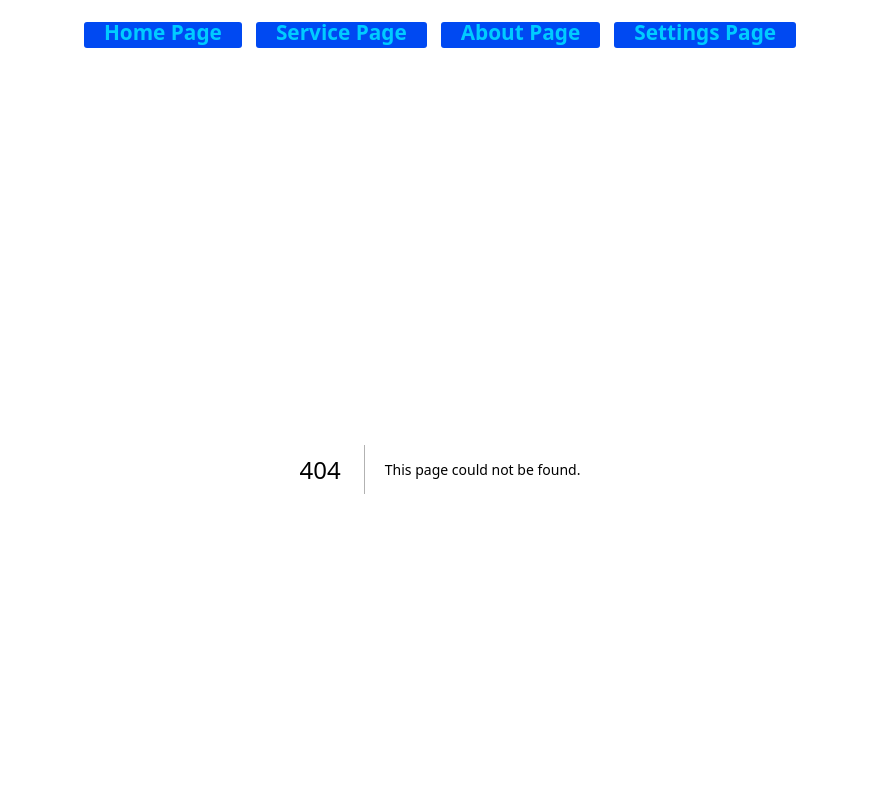
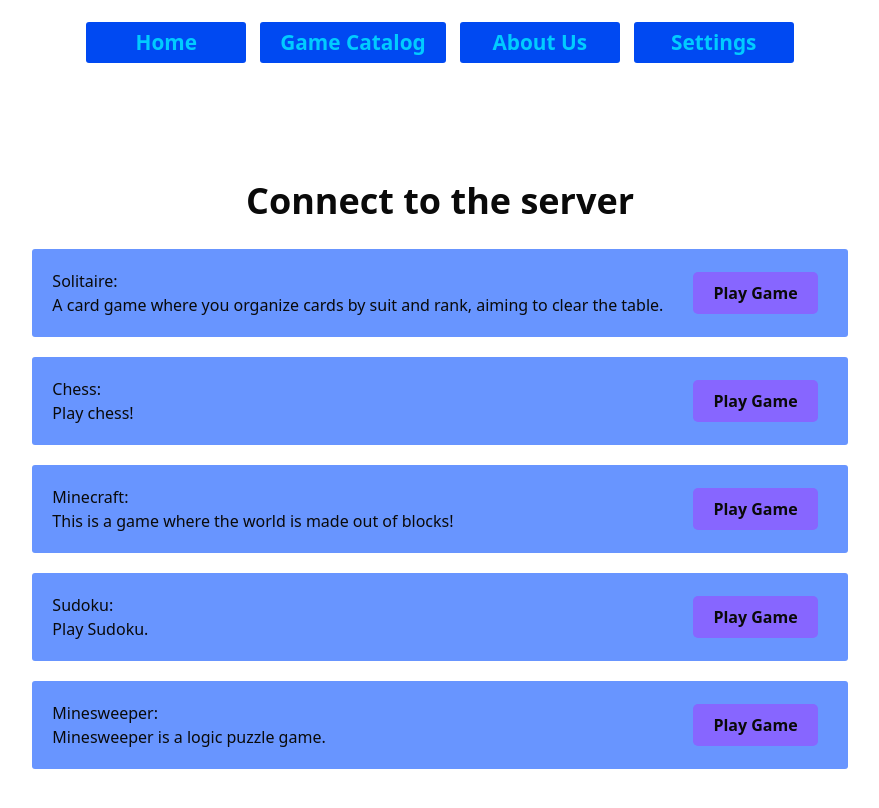
Before and after one commit to PlayStratus/Stratus, a Next.js app in the folder frontend/: page /catalog in a window 1280 px wide. Before the commit this address had no page. Shown: the top 808 px of the page, without its empty margins (200-1079 px from the left). Built offline with nearby package versions, Linux system fonts and the light colour scheme.

Commit message:
added conceptual content for our webpage for the demo webpage

```diff
--- a/frontend/src/app/about/page.tsx
+++ b/frontend/src/app/about/page.tsx
@@ -1,7 +1,20 @@
 export default function About() {
   return (
-    <div className='flex min-h-screen flex-col items-center justify-between p-24'>
-      <h1 className='text-4xl font-bold'>About us</h1>
+    <div className='flex min-h-screen flex-col items-center p-24'>
+      <h1 className='text-4xl font-bold m-5'>About us</h1>
+      <p>Our team includes six members: Asher, John, Carol, Izzy, Amin, and Nathen.
+
+I’m Asher, I am a CS major with a background in Linux, and I’m excited to work on the custom OS and Wayland compositor for this project.
+<br></br><br></br>
+My name is John Polasek, I am pursuing a bachelor’s degree in Computer Science with a certificate in Cybersecurity, with front-end experience and a little backend experience.
+<br></br><br></br>
+I’m Carol, a Graphic Design and CS double-major, and I was invited onto this project as a designer.
+<br></br><br></br>
+I’m Izzy, an applied CS senior. I have some experience with full stack applications, so I’m looking forward to working on a few components of the project, trying to achieve a seamless experience streaming from the compositor to the web client.
+<br></br><br></br>
+I’m Amin, a Computer science major with a focus in Cyber Security. I have experience with Systems Engineering and Unreal Engine. I am looking forward to getting this project up and running and doing whatever is possible to reduce latency.
+<br></br><br></br>
+I’m Nathen, a CS major. Through personal projects, I have gained experience with full-stack web development, and through internships, I have also gained experience with audio processing.</p>
     </div>
   )
 }
--- /dev/null
+++ b/frontend/src/app/catalog/page.tsx
@@ -0,0 +1,11 @@
+import CreateTable from '@/components/CreateTable'
+
+
+export default function Service() {
+  return (
+    <div className='flex min-h-screen flex-col items-center justify-between p-24'>
+      <h1 className='text-4xl font-bold'>Connect to the server</h1>
+      <CreateTable></CreateTable>
+    </div>
+  )
+}
--- a/frontend/src/app/globals.css
+++ b/frontend/src/app/globals.css
@@ -4,13 +4,15 @@
 @custom-variant dark (&:is(.dark *));
 
 .nav a {
-  padding: 0px 20px 5px 20px;
+  padding: 10px 20px;
   background-color:rgb(0, 73, 242);
   text-decoration:none;
+  min-width: 160px;
   color:rgb(0, 204, 255);
   line-height:1;
   vertical-align: top;
   font-size:1.3em;
+  text-align: center;
   font-weight:bold;
   border-radius:3px;
   margin: 2px;
@@ -27,6 +29,34 @@
   padding: 20px;
   justify-content: center;
   align-items: center;
+}
+
+.game {
+  display: flex;
+  justify-content: space-between;
+  align-items: center;
+  padding: 20px;
+  margin: 20px;
+  background-color: rgb(104, 149, 255);
+  border-radius: 3px;
+  gap: 20px;
+}
+
+.description {
+  flex: 1;
+}
+
+.play-button {
+  margin-left: auto;
+}
+
+.play-button a {
+  padding: 10px 20px;
+  background-color: rgb(135, 102, 255);
+  text-decoration: none;
+  border-radius: 5px;
+  font-weight: bold;
+  margin: 10px;
 }
 
 @theme inline {
--- a/frontend/src/app/page.tsx
+++ b/frontend/src/app/page.tsx
@@ -1,7 +1,8 @@
 export default function Home() {
   return (
-    <main className='flex min-h-screen flex-col items-center justify-between p-24'>
-      <h1 className='text-4xl font-bold'>Stratus</h1>
+    <main className='flex min-h-screen flex-col items-center p-24'>
+      <h1 className='text-4xl font-bold m-5'>Stratus Demo</h1>
+      <p>We are going to host a server consisting of several GPU’s that will run and host games for users to connect to. These users will have game data streamed to their devices, while their inputs will be returned to the server for the game to carry out.</p>
     </main>
   )
 }
--- a/frontend/src/app/service/page.tsx
+++ b/frontend/src/app/service/page.tsx
@@ -1,7 +1,13 @@
+'use client';
+import { useSearchParams } from 'next/navigation';
+
 export default function Service() {
+  const searchParams = useSearchParams();
+  const game = searchParams.get('game');
+
   return (
     <div className='flex min-h-screen flex-col items-center justify-between p-24'>
-      <h1 className='text-4xl font-bold'>Connect to the server</h1>
+      <p>This is when we would connect you to a our server and you would be able to play {game}</p>
     </div>
-  )
+  );
 }
--- /dev/null
+++ b/frontend/src/components/CreateGame.tsx
@@ -0,0 +1,18 @@
+import { Game } from '../data/games';
+type Props = {
+  games: Game;
+};
+
+export default function CreateGame({ games }: Props) {
+  return (
+    <div className='game'>
+    <div className='description'>
+        <p>{games.name}: <br></br>{games.des}</p>
+    </div>
+
+      <div className='play-button'>
+        <a href={`/service?game=${encodeURIComponent(games.name)}`}>Play Game</a>
+      </div>
+    </div>
+  );
+}
--- /dev/null
+++ b/frontend/src/components/CreateTable.tsx
@@ -0,0 +1,11 @@
+import games from '../data/games';
+import CreateGame from "./CreateGame"
+
+export default function Nav() {
+  return (
+    <div className='table'>
+      {games.map((games, index) => <CreateGame games={games} key={index}/>)}
+
+    </div>
+  )
+}
--- a/frontend/src/components/nav.tsx
+++ b/frontend/src/components/nav.tsx
@@ -1,10 +1,10 @@
 export default function Nav() {
   return (
     <div className="nav">
-        <a href="/">Home Page</a>
-        <a href="/service">Service Page</a>
-        <a href="/about">About Page</a>
-        <a href="/settings">Settings Page</a>
+        <a href="/">Home </a>
+        <a href="/catalog">Game Catalog</a>
+        <a href="/about">About Us</a>
+        <a href="/settings">Settings</a>
     </div>
   )
 }
--- /dev/null
+++ b/frontend/src/data/games.ts
@@ -0,0 +1,14 @@
+export type Game = {
+  name: string;
+  des: string;
+};
+
+const games: Game[] = [
+  { name: 'Solitaire', des: "A card game where you organize cards by suit and rank, aiming to clear the table." },
+  { name: 'Chess', des: "Play chess!" },
+  { name: 'Minecraft', des: "This is a game where the world is made out of blocks!" },
+  { name: 'Sudoku', des: "Play Sudoku." },
+  { name: 'Minesweeper', des: "Minesweeper is a logic puzzle game." },
+];
+
+export default games;
```
Also changed, not shown: 1 other file (tests, documents, lock files or other folders).
